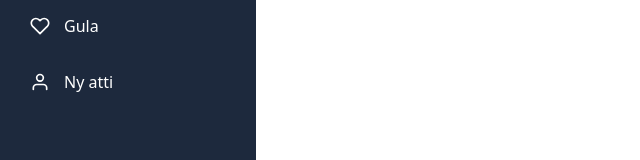
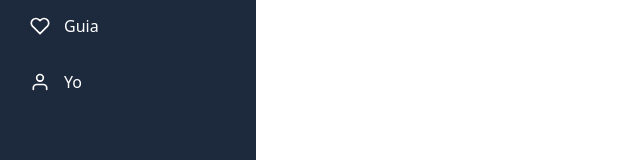
Before and after one commit to Jonathan0890/woman-app, a React (Vite) app: page / in a window 1280 px wide. Shown: the part 158-318 px from the top of the page, without its empty margins (0-640 px from the left). Built offline with nearby package versions, Linux system fonts and the light colour scheme.

Commit message:
un cambio pequeño

```diff
--- a/dev-dist/sw.js
+++ b/dev-dist/sw.js
@@ -82,7 +82,7 @@ define(['./workbox-ce4f0d5f'], (function (workbox) { 'use strict';
     "revision": "3ca0b8505b4bec776b69afdba2768812"
   }, {
     "url": "index.html",
-    "revision": "0.fh8dne5qou"
+    "revision": "0.fa4dcdmsgvg"
   }], {});
   workbox.cleanupOutdatedCaches();
   workbox.registerRoute(new workbox.NavigationRoute(workbox.createHandlerBoundToURL("index.html"), {
--- a/src/components/Sidebar.jsx
+++ b/src/components/Sidebar.jsx
@@ -6,8 +6,8 @@ import { useMobile } from '../hooks/useMobile';
 const menuItems = [
     { to: "/", icon: FiHome, label: "Inicio" },
     { to: "/mapa", icon: FiMap, label: "Mapa" },
-    { to: "/gula", icon: FiHeart, label: "Gula" },
-    { to: "/ny-atti", icon: FiUser, label: "Ny atti" },
+    { to: "/gula", icon: FiHeart, label: "Guia" },
+    { to: "/ny-atti", icon: FiUser, label: "Yo" },
 ];
 
 const Sidebar = () => {
```
